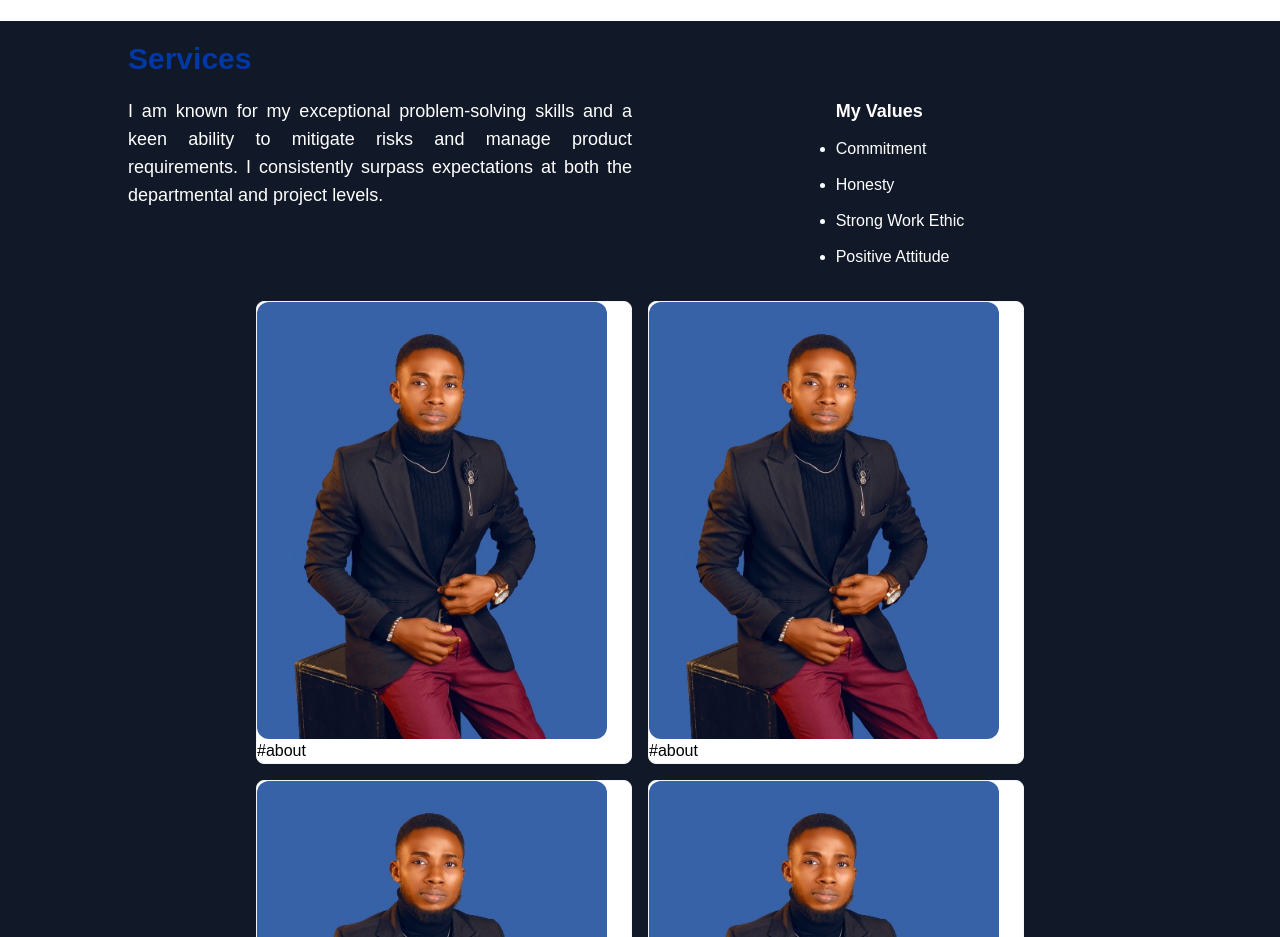
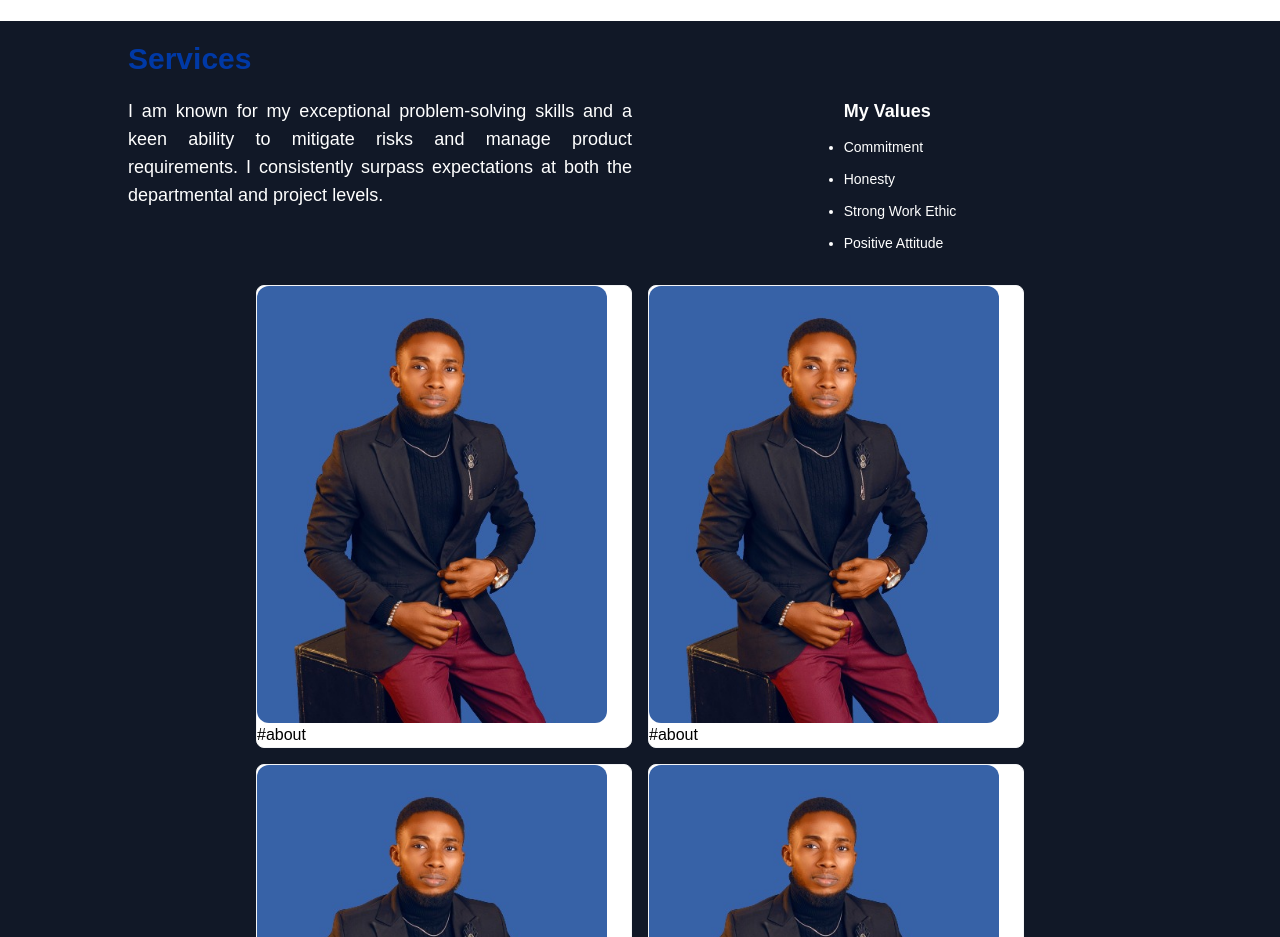
Before and after one commit to davidadediji/portfolio-v1, an Astro site: page / in a window 1280 px wide. Shown: the part 1180-2117 px from the top of the page. Built offline with nearby package versions, Linux system fonts and the light colour scheme; Astro itself is replaced by a stand-in of ours; a web font is replaced by a local one.

Commit message:
debugging

```diff
--- a/src/layouts/services.astro
+++ b/src/layouts/services.astro
@@ -20,7 +20,7 @@ import { cardDetails } from '../data/data';
 			</p>
 			<div class="w-[full] mx-auto">
 				<p class="font-bold mb-3 text-lg">My Values</p>
-				<ul class=" list-disc flex lg:flex-col flex-row gap-6 lg:gap-3">
+				<ul class=" list-disc flex lg:flex-col flex-row gap-6 lg:gap-3 text-sm">
 					<li>Commitment</li>
 					<li>Honesty</li>
 					<li>Strong Work Ethic</li>
```
